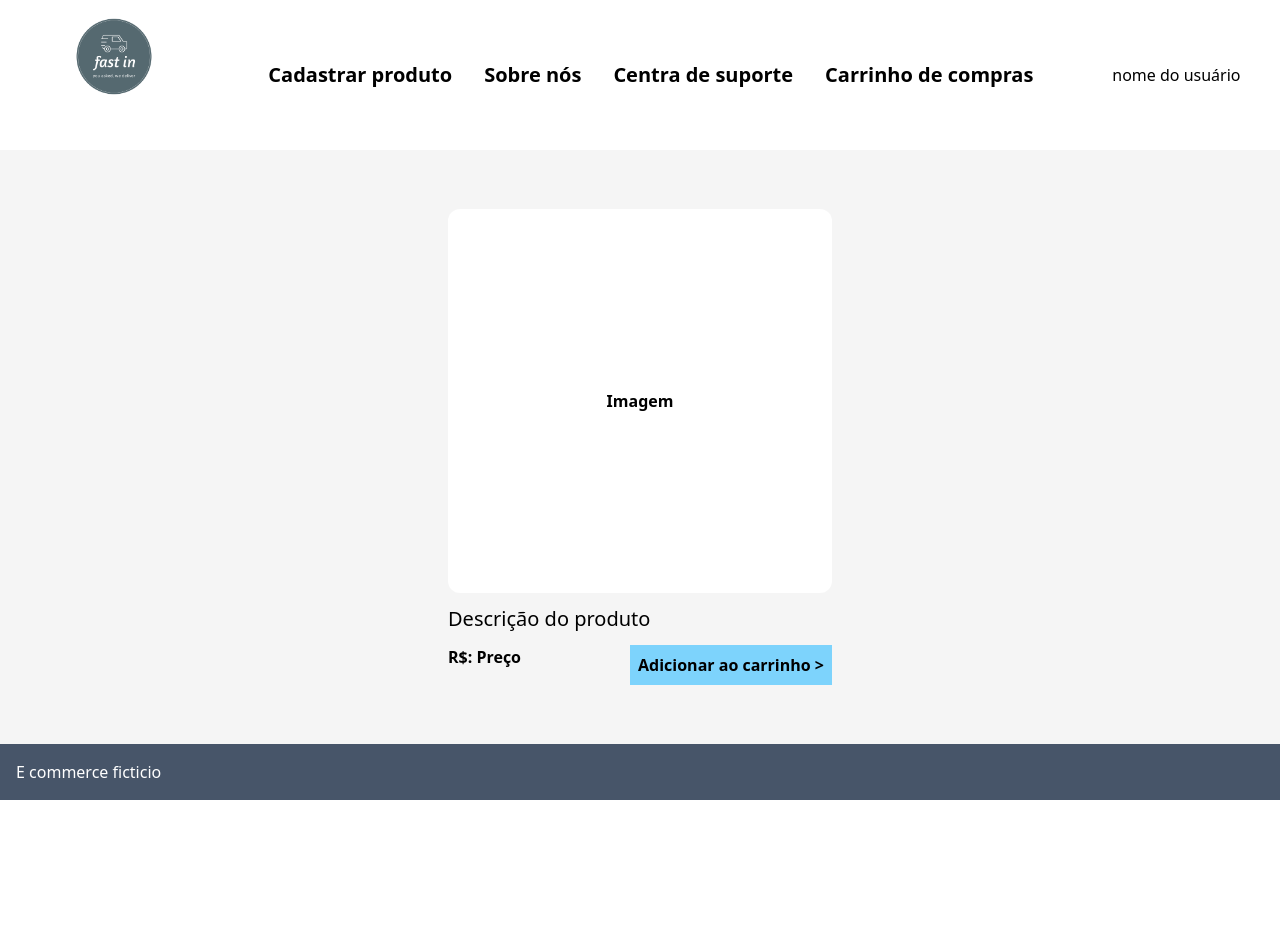
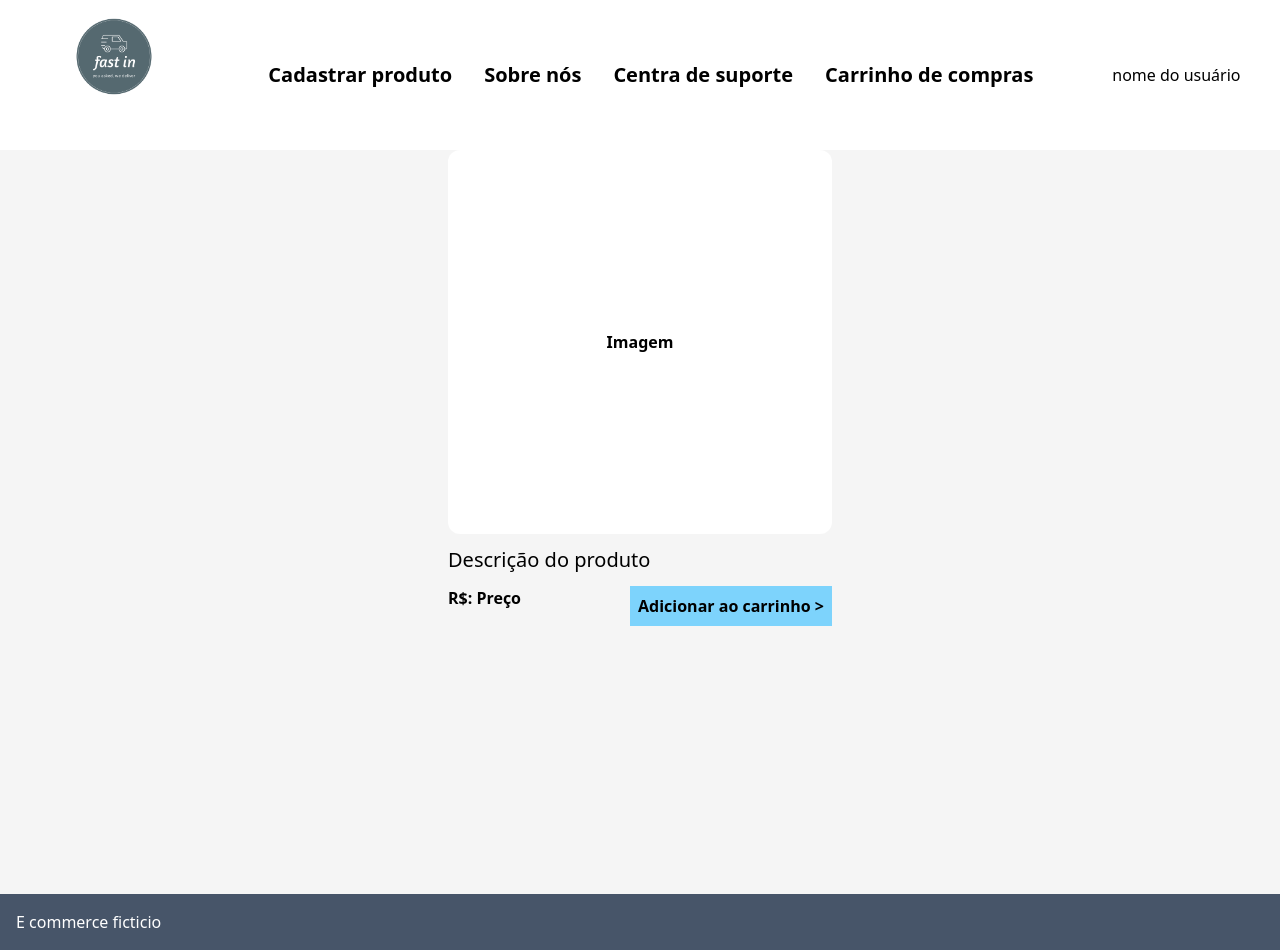
Before and after one commit to rSaydelleS/fast-in, a React (Vite) app in the folder Front-End/ecommerce/: page /home in a window 1280 px wide. Before the commit the page ends 800 px from the top, so only its background shows below. Built offline with nearby package versions, Linux system fonts and the light colour scheme.

Commit message:
Reestruturando as rotas

```diff
--- a/Front-End/ecommerce/src/App.jsx
+++ b/Front-End/ecommerce/src/App.jsx
@@ -1,10 +1,12 @@
+import { Outlet } from "react-router-dom";
 import "./App.css";
-import Home from "../src/View/Home/Home";
+import Header from "./components/Header/Header";
 
 function App() {
   return (
     <>
-      <Home />
+      <Header />
+      <Outlet />
     </>
   );
 }
--- a/Front-End/ecommerce/src/View/Home/Home.jsx
+++ b/Front-End/ecommerce/src/View/Home/Home.jsx
@@ -1,15 +1,9 @@
 import Item_Card from "../../components/Card/Item_Card";
-import Header from "../../components/Header/Header";
 
 const Home = () => {
   return (
     <>
       <main className="w-screen h-screen bg-neutral-100 flex flex-col justify-between items-center text-justify ">
-        <header className="bg-white w-full">
-          <section>
-            <Header />
-          </section>
-        </header>
         <section>
           <Item_Card />
         </section>
--- a/Front-End/ecommerce/src/components/Header/Header.jsx
+++ b/Front-End/ecommerce/src/components/Header/Header.jsx
@@ -6,22 +6,22 @@ const Header = () => {
     {
       id: 1,
       description: "Cadastrar produto",
-      link: "/cadastrar",
+      link: "/home/cadastrar",
     },
     {
       id: 2,
       description: "Sobre nós",
-      link: "/sobre",
+      link: "/home/sobre",
     },
     {
       id: 3,
       description: "Centra de suporte",
-      link: "/ajuda",
+      link: "/home/ajuda",
     },
     {
       id: 4,
       description: "Carrinho de compras",
-      link: "/carrinho",
+      link: "/home/carrinho",
     },
   ]);
 
```
Also changed, not shown: Front-End/ecommerce/src/main.jsx (+11 -4 lines).
